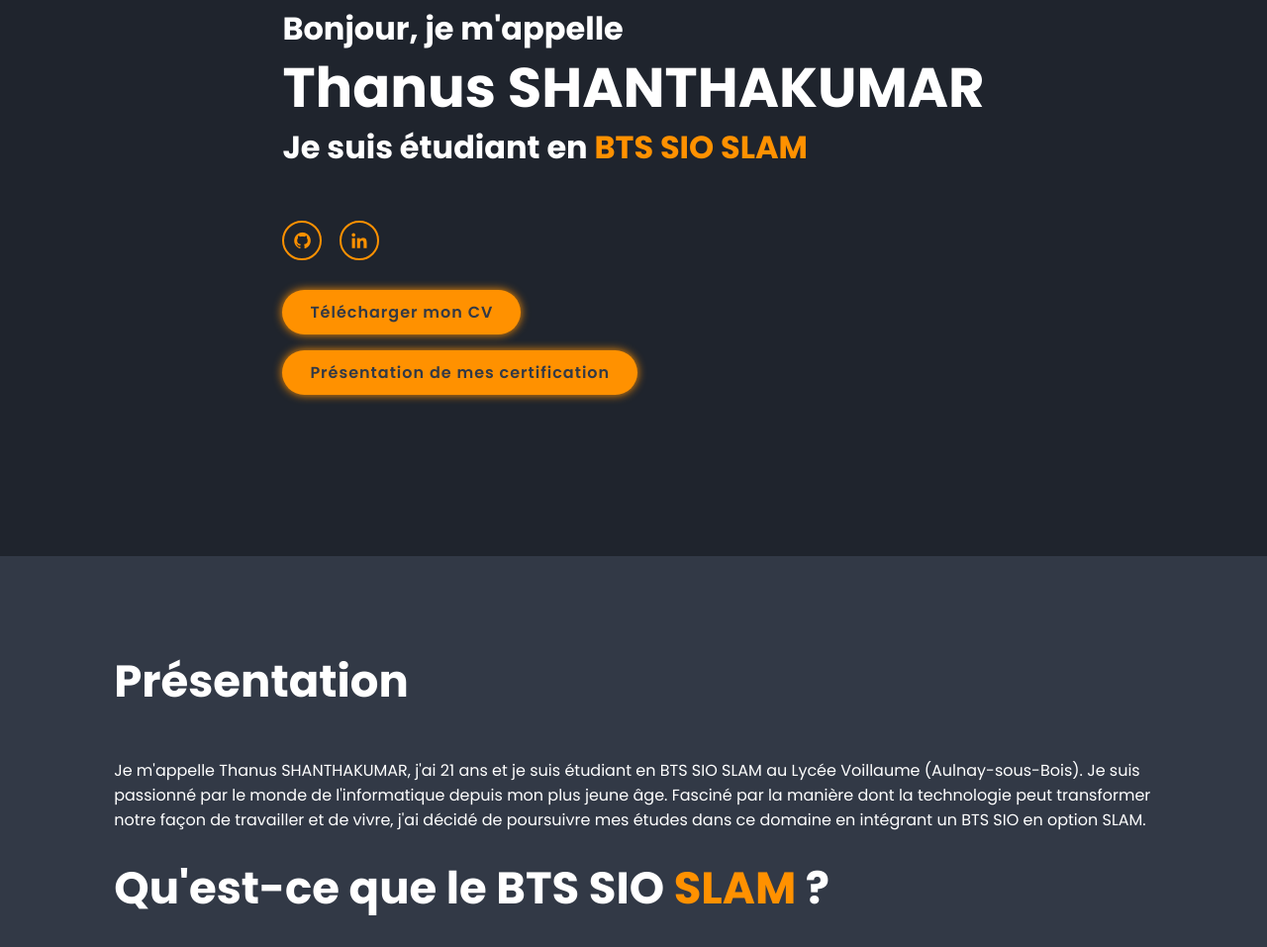
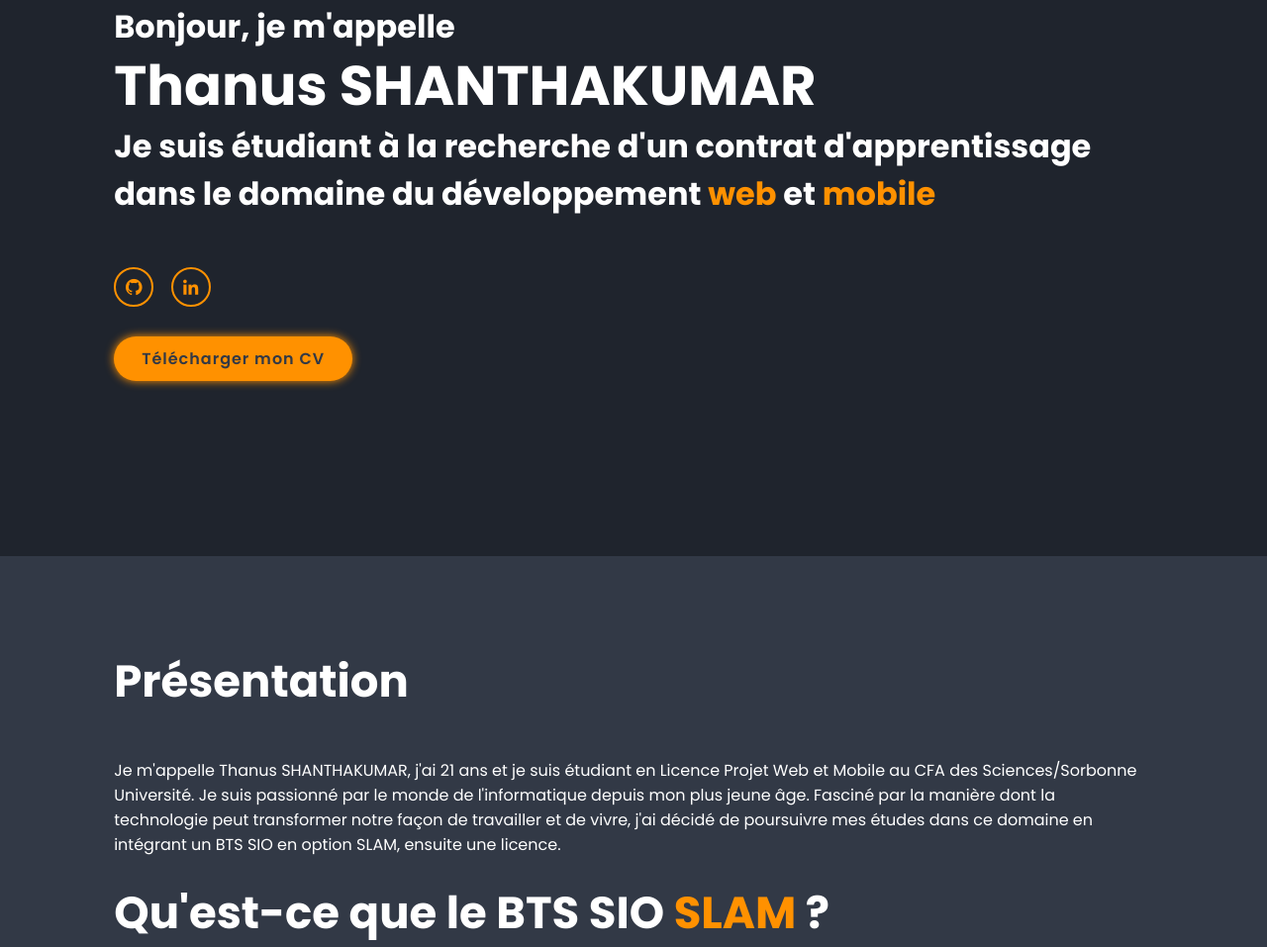
Before and after one commit to ShanthakumarThanus/ShanthakumarThanus.github.io, a plain HTML site: page index.html in a window 1280 px wide. Shown: the part 238-1195 px from the top of the page at 99% size. Drawn offline with nearby package versions, Linux system fonts and the light colour scheme.

Commit message:
maj partiel bts->licence

```diff
--- a/index.html
+++ b/index.html
@@ -41,60 +41,19 @@
       <div class="home-content">
         <h3>Bonjour, je m'appelle</h3>
         <h1>Thanus SHANTHAKUMAR</h1>
-        <h3>Je suis étudiant en <span class="multiple-text">BTS SIO SLAM</span></h3>
+        <h3>Je suis étudiant à la recherche d'un contrat d'apprentissage dans le domaine du développement <span class="multiple-text">web </span>et <span class="multiple-text">mobile</span></h3>
         <!--<p>blahblahblah</p>-->
         <div class="social-media">
           <a href="https://github.com/ShanthakumarThanus" target="_blank"><i class='bx bxl-github'></i></a>
           <a href="https://fr.linkedin.com/in/thanus-shanthakumar-299aa7234" target="_blank"><i class='bx bxl-linkedin'></i></a>
         </div>
-        <a href="CV/CV_Thanus_SHANTHAKUMAR.pdf" download class="btn">Télécharger mon CV</a> </br> </br>
-
-        <a href="Certification/Presentation_Certification_Thanus SHANTHAKUMAR.pptx" download class="btn">Présentation de mes certification</a>
+        <a href="CV/CV_Thanus-SHANTHAKUMAR.pdf" download class="btn">Télécharger mon CV</a> </br> </br>
       </div>
 
       <!--<div class="home-img">
         <img src="images/" alt="">
       </div>-->
     </section>
-
-    <!-- <div class="container">
-      <div id="popup-2" class="modal">
-        <h2>LATELIERS | Janvier 2024 - Mars 2024</h2>
-          <div id="slider">
-            <img class="active" id="slide-1" src="images/img-lateliers/modal/lateliersres.png" title="Lateliers" alt="Lateliers" align="left" />
-            <img src="images/img-lateliers/modal/1.jpg" title="Lateliers" alt="Lateliers" align="left" />
-            <img src="images/img-lateliers/modal/2.png" title="Lateliers" alt="Lateliers" align="left" />
-            <img src="images/img-lateliers/modal/3.png" title="Lateliers" alt="Lateliers" align="left" />
-            <img src="images/img-lateliers/modal/4.png" title="Lateliers" alt="Lateliers" align="left" />
-            <img src="images/img-lateliers/modal/5.png" title="Lateliers" alt="Lateliers" align="left" />
-            <img src="images/img-lateliers/modal/6.png" title="Lateliers" alt="Lateliers" align="left" />
-            <img src="images/img-lateliers/modal/7.png" title="Lateliers" alt="Lateliers" align="left" />
-            <img src="images/img-lateliers/modal/8.png" title="Lateliers" alt="Lateliers" align="left" />
-
-            <img src="images/img-lateliers/modal/interface/accueil.png" title="Lateliers" alt="Lateliers" align="left" />
-            <img src="images/img-lateliers/modal/interface/formulaire parent paramètrage.png" title="Lateliers" alt="Lateliers" align="left" />
-            <img src="images/img-lateliers/modal/interface/formulaire fils paramètrage.png" title="Lateliers" alt="Lateliers" align="left" />
-
-            <img src="images/img-lateliers/modal/9.png" title="Lateliers" alt="Lateliers" align="left" />
-            <img src="images/img-lateliers/modal/10.png" title="Lateliers" alt="Lateliers" align="left" />
-
-            <img src="images/img-lateliers/modal/lateliersres.png" title="Lateliers" alt="Lateliers" align="left" />
-          </div>
-
-          <div class="cont-btn">
-            <div class="btn-nav left">←</div>
-            <div class="btn-nav right">→</div>
-          </div>
-        <p>
-          Pendant mon stage chez Lateliers, j'ai été fortement impliqué dans le processus de
-          développement de la version 2.0 de leur application de gestion. Mon travail était
-          principalement axé sur la modernisation de l'application, la correction de bogues
-          et l'implémentation de fonctionnalités RFID.
-        </p>
-        <button onclick="togglePopup2()">Fermer</button>
-      </div>
-    </div> -->
-
     <!-- CG -->
     <div id="popup-2" class="modal">
       <!-- Vos images ici -->
@@ -357,10 +316,10 @@
       <div class="about-content">
         <h2 class="heading">Présentation</h2>
         <p>
-          Je m'appelle Thanus SHANTHAKUMAR, j'ai 21 ans et je suis étudiant en BTS SIO SLAM au Lycée Voillaume (Aulnay-sous-Bois).
+          Je m'appelle Thanus SHANTHAKUMAR, j'ai 21 ans et je suis étudiant en Licence Projet Web et Mobile au CFA des Sciences/Sorbonne Université.
           Je suis passionné par le monde de l'informatique depuis mon plus jeune âge. Fasciné par la manière dont la technologie
           peut transformer notre façon de travailler et de vivre, j'ai décidé de poursuivre mes études dans ce domaine en intégrant
-          un BTS SIO en option SLAM.
+          un BTS SIO en option SLAM, ensuite une licence.
         </p>
         <h2 class="heading">Qu'est-ce que le BTS SIO <span>SLAM</span> ?</h2>
         <p>Le BTS SIO avec l'option SLAM est une formation professionnelle de niveau bac+2 qui prépare les étudiants à devenir des
```
Also changed, not shown: 2 other files.
